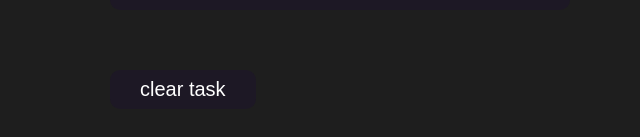
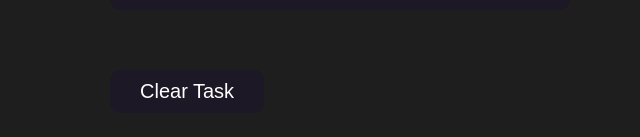
Before and after one commit to MuhammadMuneebSiddique/To-Do-List-with-Recat.Js, a React (Vite) app: page / in a window 1280 px wide. Shown: the part 293-430 px from the top of the page, without its empty margins (300-940 px from the left). Built offline with nearby package versions, Linux system fonts and the light colour scheme.

Commit message:
Update App.css

```diff
--- a/src/App.css
+++ b/src/App.css
@@ -36,12 +36,12 @@ h1{
 
 .clear-task{
     background-color: #1D1825;
-    padding: 0.8rem 3rem;
+    padding: 1rem 3rem;
     color: #fff;
     border-radius: 1rem;
     font-size: 2rem;
     margin: 0rem auto;
-    text-transform: capitilize;
+    text-transform: capitalize;
     border: none;
 }
 
```
